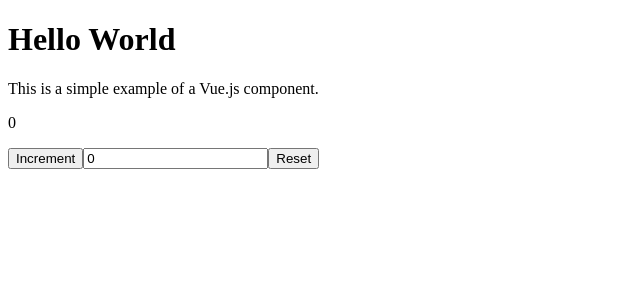
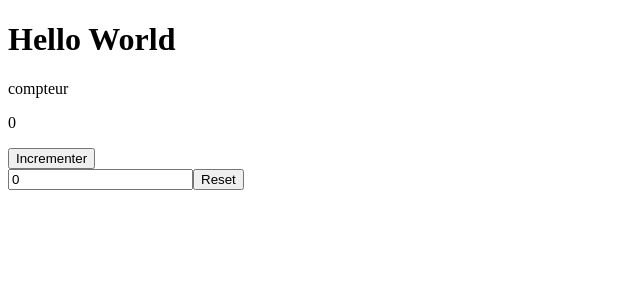
Before and after one commit to xsamuel95/vue-project, a Vue app: page / in a window 1280 px wide. Shown: the top 300 px of the page, without its empty margins (0-640 px from the left). Built offline with nearby package versions, Linux system fonts and the light colour scheme.

Commit message:
exo 1 try

```diff
--- a/src/App.vue
+++ b/src/App.vue
@@ -10,9 +10,9 @@
 <template>
   <div>
     <h1>Hello World</h1>
-    <p>This is a simple example of a Vue.js component.</p>
+    <p>compteur</p>
     <p>{{counter}}</p>
-    <button @click="increment">Increment</button>
+    <button @click="increment">Incrementer</button> <br>
     <input v-model="counter" type="number" />
     <button @click="counter = 0">Reset</button>
   </div>
```
